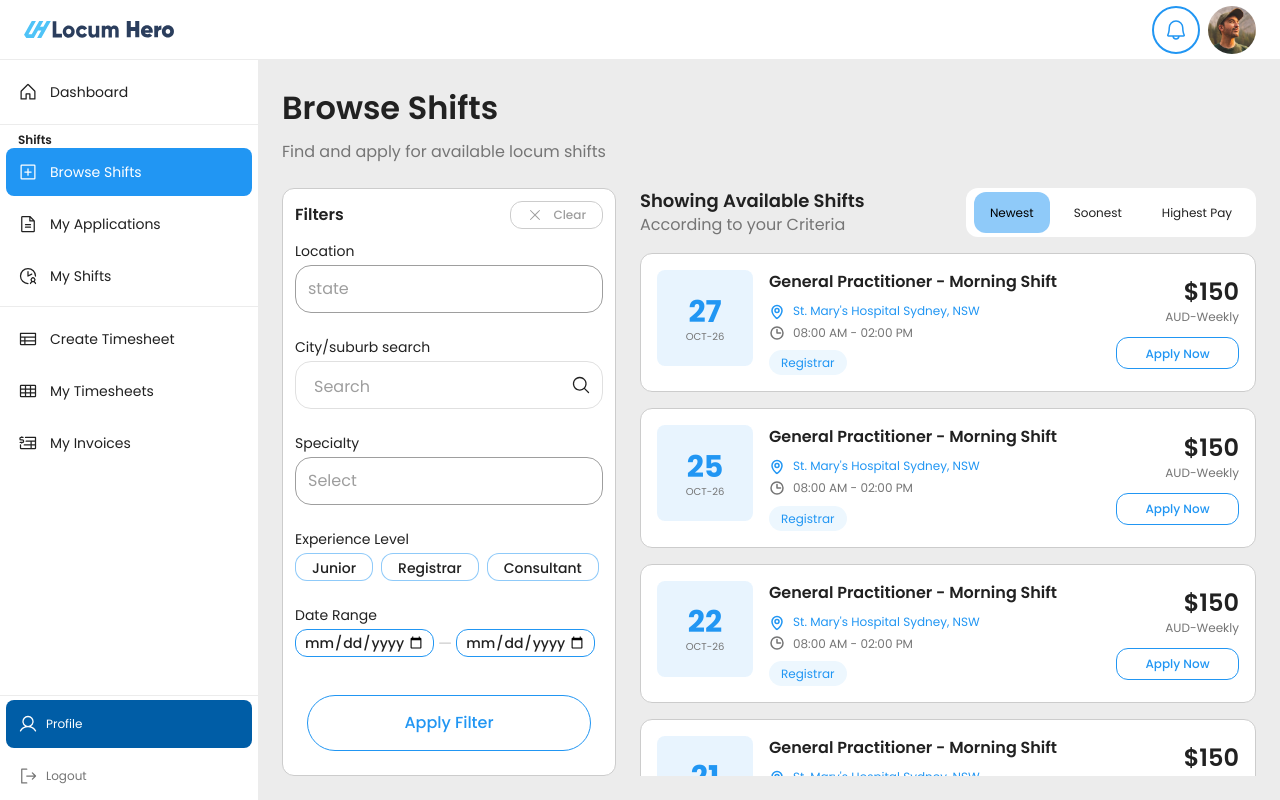
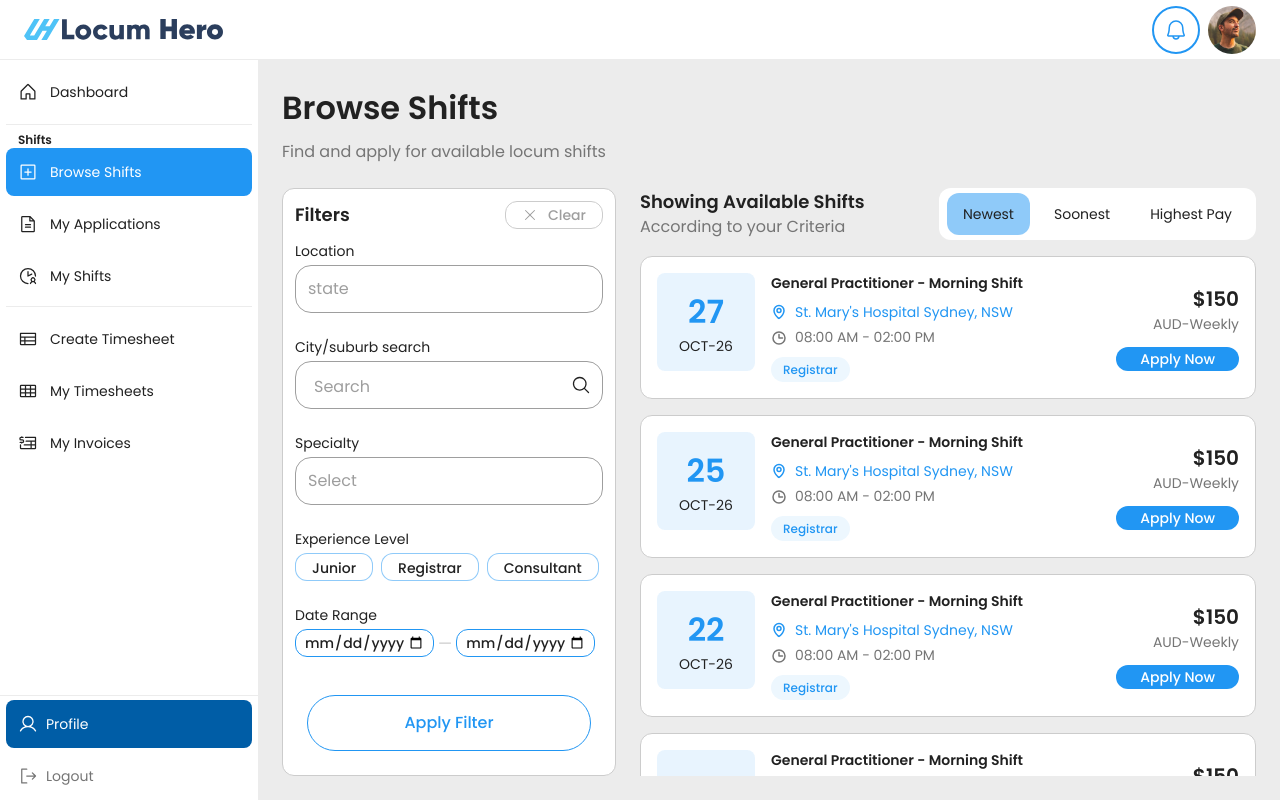
Before and after one commit to ahmadabdul786/CareRoster, a Next.js app: page /dashboard-doctor/browse-shifts in a window 1280 px wide. Built offline with nearby package versions, Linux system fonts and the light colour scheme; some icons are missing.

Commit message:
fix: feedback fixes

```diff
--- a/src/app/(dashboard)/dashboard-doctor/browse-shifts/page.tsx
+++ b/src/app/(dashboard)/dashboard-doctor/browse-shifts/page.tsx
@@ -13,6 +13,7 @@ import { DatePicker } from '@/components/shared/date-picker';
 import { Pagination } from '@/components/shared/pagination';
 import { browseShiftsFilterSchema, type BrowseShiftsFilterFormData } from '@/schemas/browse-shifts.schema';
 import { ShiftDetailsDialog } from '@/components/ui/shift-details-dialog';
+import { TabToggle } from '@/components/ui/tab-toggle';
 import { mockBrowseShifts } from '@/constants/mockBrowseShifts';
 import type { BrowseShift } from '@/types/doctor';
 
@@ -113,7 +114,7 @@ export default function BrowseShiftsPage() {
 
                   {/* Filters Header */}
                   <div className="flex items-center justify-between ">
-                    <Typography as="h3" size="lg" weight="semibold" className="text-dark-gray text-lg leading-none">
+                    <Typography as="h4" size="h4" weight="semibold" className="text-dark-gray leading-none">
                       Filters
                     </Typography>
                     <button
@@ -122,7 +123,7 @@ export default function BrowseShiftsPage() {
                       className="flex items-center gap-2.5 px-4 py-1 border border-soft-gray rounded-xl text-primary-gray hover:text-dark-gray transition-colors h-7"
                     >
                       <Icon icon="ph:x" className="w-4 h-4 text-primary-gray" />
-                      <Typography as="span" size="sm" weight="medium" className="text-sm text-primary-gray leading-5">
+                      <Typography as="span" size="md" weight="medium" className=" text-primary-gray leading-5">
                         Clear
                       </Typography>
                     </button>
@@ -346,41 +347,16 @@ export default function BrowseShiftsPage() {
                     According to your Criteria
                   </Typography>
                 </div>
-                <div className="flex gap-1 lg:gap-2 px-1 lg:px-2 py-1 rounded-xl bg-white overflow-x-auto">
-                  <button
-                    type="button"
-                    onClick={() => setSortBy('newest')}
-                    className={`px-2 lg:px-4 py-2 lg:py-3 rounded-xl text-xs lg:text-sm transition-colors whitespace-nowrap ${
-                      sortBy === 'newest'
-                        ? 'bg-light-blue/50 '
-                        : ' text-secondary-gray '
-                    }`}
-                  >
-                    Newest
-                  </button>
-                  <button
-                    type="button"
-                    onClick={() => setSortBy('soonest')}
-                    className={`px-2 lg:px-4 py-2 lg:py-3 rounded-xl text-xs lg:text-sm transition-colors whitespace-nowrap ${
-                      sortBy === 'soonest'
-                        ? 'bg-light-blue/50 '
-                        : ' text-dark-gray '
-                    }`}
-                  >
-                    Soonest
-                  </button>
-                  <button
-                    type="button"
-                    onClick={() => setSortBy('highest-pay')}
-                    className={`px-2 lg:px-4 py-2 lg:py-3 rounded-xl text-xs lg:text-sm transition-colors whitespace-nowrap ${
-                      sortBy === 'highest-pay'
-                        ? 'bg-light-blue/50 '
-                        : 'text-dark-gray'
-                    }`}
-                  >
-                    Highest Pay
-                  </button>
-                </div>
+                <TabToggle
+                  options={[
+                    { value: 'newest', label: 'Newest' },
+                    { value: 'soonest', label: 'Soonest' },
+                    { value: 'highest-pay', label: 'Highest Pay' },
+                  ]}
+                  active={sortBy}
+                  onChange={setSortBy}
+                  className="overflow-x-auto"
+                />
               </div>
             </div>
 
@@ -395,54 +371,55 @@ export default function BrowseShiftsPage() {
                   {/* Date Badge and Details Container */}
                   <div className="flex items-start gap-3 lg:gap-4 flex-1 w-full">
                     {/* Date Badge */}
-                    <div className="w-16 h-16 lg:w-20 lg:h-20 xl:w-24 xl:h-24 bg-light-blue/10 rounded-lg flex flex-col items-center justify-center shrink-0">
-                      <Typography as="span" size="h1" weight="bold" className="text-light-blue text-xl lg:text-2xl xl:text-3xl">
+                    <div className="w-16 h-16 lg:w-20.5 lg:h-20.5 xl:w-24.5 xl:h-24.5 bg-light-blue/10 rounded-lg flex flex-col items-center justify-center shrink-0">
+                      <Typography as="span" size="h1" weight="semibold" className="text-light-blue ">
                         {shift.date}
                       </Typography>
-                      <Typography as="span" size="sm" weight="normal" className="text-secondary-gray text-xs">
+                      <Typography as="span" size="md" weight="normal" className="text-dark-gray ">
                         {shift.month}
                       </Typography>
                     </div>
 
                     {/* Shift Details */}
                     <div className="flex-1 min-w-0">
-                      <Typography as="h4" size="md" weight="semibold" className="text-dark-gray mb-1 lg:mb-2 text-sm lg:text-base">
+                      <Typography as="h6" size="md" weight="semibold" className="text-dark-gray mb-1 lg:mb-2 ">
                         {shift.title}
                       </Typography>
                       <div className="flex items-start gap-2 mb-1">
                         <MapPinIcon weight="bold" className="w-3.5 h-3.5 lg:w-4 lg:h-4 text-light-blue shrink-0 mt-0.5" />
-                        <Typography as="span" size="md" weight="normal" className="text-light-blue text-xs lg:text-sm break-words">
+                        <Typography as="span" size="md" weight="normal" className="text-light-blue  break-words">
                           {shift.hospital}
                         </Typography>
                       </div>
                       <div className="flex items-center gap-2 mb-2">
                         <ClockIcon weight="bold" className="w-3.5 h-3.5 lg:w-4 lg:h-4 text-secondary-gray" />
-                        <Typography as="span" size="md" weight="normal" className="text-secondary-gray text-xs lg:text-sm">
+                        <Typography as="span" size="md" weight="normal" className="text-secondary-gray ">
                           {shift.time}
                         </Typography>
                       </div>
-                      <span className="inline-block px-2 lg:px-3 py-0.5 lg:py-1 bg-light-blue/8 text-light-blue rounded-full text-xs lg:text-sm">
+                      <Typography as= 'span' size= 'sm'  className="inline-block px-2 lg:px-3 py-0.5 lg:py-1 bg-light-blue/8 text-light-blue rounded-full ">
                         {shift.experienceLevel}
-                      </span>
+                      </Typography>
                     </div>
                   </div>
 
                   {/* Pay Rate and Apply Button */}
                   <div className="flex lg:flex-col items-center lg:items-end justify-between lg:justify-start gap-3 w-full lg:w-auto">
                     <div className="text-left lg:text-right">
-                      <Typography as="span" size="h3" weight="semibold" className="text-dark-gray text-lg lg:text-xl xl:text-2xl">
+                      <Typography as="span" size="h3" weight="semibold" className="text-dark-gray ">
                         ${shift.payRate}
                       </Typography>
-                      <Typography as="p" size="md" weight="normal" className="text-secondary-gray text-xs lg:text-sm">
+                      <Typography as="p" size="md" weight="normal" className="text-secondary-gray ">
                         AUD-Weekly
                       </Typography>
                     </div>
-                    <button
-                      type="button"
-                      className="w-auto lg:w-[100px] xl:w-[123px] h-8 lg:h-7 xl:h-8 py-2 px-4 lg:px-4 xl:px-6 border border-light-blue text-light-blue rounded-xl font-medium text-xs lg:text-sm whitespace-nowrap flex items-center justify-center hover:bg-light-blue/5 transition-colors"
+                    <Button  type="button"
+                      variant="primary"
+                      size="shift"
+                      onClick={() => handleShiftClick(shift)}
                     >
                       Apply Now
-                    </button>
+                    </Button>
                   </div>
                 </div>
               ))}
--- a/src/app/(dashboard)/dashboard-doctor/my-invoices/page.tsx
+++ b/src/app/(dashboard)/dashboard-doctor/my-invoices/page.tsx
@@ -42,8 +42,8 @@ export default function MyInvoicesPage() {
         </div>
 
         {/* Table Card */}
-        <div className="bg-white rounded-2xl border border-soft-gray overflow-hidden">
-          <div className="overflow-x-auto">
+        <div className="bg-white rounded-xl border border-soft-gray overflow-hidden">
+          <div className="overflow-x-auto px-2 xl:px-4 py-2">
             <table className="w-full border-collapse">
               <thead>
                 <tr className="border-b border-light-gray">
--- a/src/components/dashboard/DashboardHeader.tsx
+++ b/src/components/dashboard/DashboardHeader.tsx
@@ -23,11 +23,11 @@ export function DashboardHeader({ onMenuClick }: DashboardHeaderProps) {
         </button>
 
         {/* Logo */}
-        <div className="min-w-0 h-5 w-[100px] sm:h-6 sm:w-[130px] md:w-[150px]">
+        <div className="min-w-0 h-5 w-[100px] sm:h-5.5 sm:w-[130px] md:w-[199px]">
           <Image
             src="/assets/svg/logo.svg"
             alt="Locum Hero"
-            width={150}
+            width={199}
             height={24}
             className="h-full w-full object-contain object-left"
             priority
--- a/src/components/dashboard/DashboardSidebar.tsx
+++ b/src/components/dashboard/DashboardSidebar.tsx
@@ -77,7 +77,7 @@ export function DashboardSidebar({ role }: DashboardSidebarProps) {
             key={sectionIndex}
             className={cn(
               "my-2",
-              section.title && "border-t border-b border-[#ECECEC] py-1.5 -mx-4 px-4 "
+              section.title && "border-t border-b border-[#ECECEC] py-1.5"
             )}
           >
             {section.title && (
@@ -132,7 +132,7 @@ export function DashboardSidebar({ role }: DashboardSidebarProps) {
           )}
         >
           <Icon icon="ph:user" className="w-5 h-5 shrink-0 text-current" />
-          <Typography size="sm" weight="normal" className="leading-6 text-current">
+          <Typography size="md" weight="normal" className="leading-6 text-current">
             Profile
           </Typography>
         </Link>
@@ -141,7 +141,7 @@ export function DashboardSidebar({ role }: DashboardSidebarProps) {
           className="flex items-center gap-2 p-3 py-3 rounded-lg transition-all text-secondary-gray hover:bg-light-blue hover:text-white"
         >
           <Icon icon="ph:sign-out" className="w-5 h-5 shrink-0 text-current" />
-          <Typography size="sm" weight="normal" className="leading-6 text-current">
+          <Typography size="md" weight="normal" className="leading-6 text-current">
             Logout
           </Typography>
         </Link>
--- a/src/components/shared/city-suburb-search/index.tsx
+++ b/src/components/shared/city-suburb-search/index.tsx
@@ -22,12 +22,12 @@ const selectStyles: StylesConfig<CityOption, false> = {
     minHeight: 48,
     height: 48,
     borderRadius: 16,
-    borderColor: state.isFocused ? '#2196F3' : '#E0E0E0',
+    borderColor: state.isFocused ? '#2196F3' : '#9E9E9E',
     boxShadow: 'none',
     paddingRight: 32,
     fontSize: 16,
     '&:hover': {
-      borderColor: state.isFocused ? '#2196F3' : '#E0E0E0',
+      borderColor: state.isFocused ? '#2196F3' : '#9E9E9E',
     },
   }),
   valueContainer: (base) => ({
@@ -100,7 +100,7 @@ export function CitySuburbSearch({ id, value = '', onChange }: CitySuburbSearchP
   if (!isMounted) {
     return (
       <div className="relative">
-        <div className="h-12 w-full rounded-2xl border border-soft-gray bg-white" />
+        <div className="h-12 w-full rounded-2xl border border-primary-gray bg-white" />
         <Icon
           icon="ph:magnifying-glass"
           className="absolute right-3 top-1/2 -translate-y-1/2 w-5 h-5 text-dark-gray pointer-events-none"
--- a/src/components/ui/shift-card/index.tsx
+++ b/src/components/ui/shift-card/index.tsx
@@ -41,7 +41,7 @@ export function ShiftCard(props: ShiftCardProps) {
             <button
               type="button"
               onClick={props.onEdit}
-              className="cursor-pointer shrink-0 text-secondary-gray hover:text-light-blue transition-colors"
+              className="cursor-pointer shrink-0 text-dark-gray hover:text-light-blue transition-colors"
               aria-label="Edit timesheet"
             >
               <PencilSimpleLineIcon className="w-4 h-4" />
@@ -222,7 +222,7 @@ export function ShiftCard(props: ShiftCardProps) {
                 View Details
               </Button>
             ) : props.timesheetCreated ? (
-              <Typography as="span" size="md" weight="medium" className="inline-flex items-center gap-1.5 px-3 py-1 rounded-full bg-[#B9F6CA] text-[#00C853] font-medium">
+              <Typography as="span" size="md" weight="medium" className="inline-flex items-center gap-2 px-4 py-1 leading-[20px]  rounded-full bg-[#B9F6CA] text-[#00C853] font-medium">
                 <CheckCircleIcon weight="bold" className="w-4 h-4 shrink-0" />
                 Timesheet Created
               </Typography>
--- a/src/components/ui/shift-details-dialog/index.tsx
+++ b/src/components/ui/shift-details-dialog/index.tsx
@@ -59,17 +59,17 @@ export function ShiftDetailsDialog({ isOpen, onClose, shift }: ShiftDetailsDialo
         <div className="flex-1 overflow-y-auto p-3 md:p-4">
           {/* Shift Title */}
           <Typography
-            as="h2"
+            as="h3"
             size="h3"
             weight="semibold"
-            className="text-dark-gray mb-4 md:mb-6 text-lg md:text-xl"
+            className="text-dark-gray mb-4 md:mb-6 "
           >
             {shift.title}
           </Typography>
 
           {/* Shift Information Section */}
           <Typography
-            as="h3"
+            as="h4"
             size="h4"
             weight="semibold"
             className="text-dark-gray mb-3 md:mb-4"
@@ -84,16 +84,16 @@ export function ShiftDetailsDialog({ isOpen, onClose, shift }: ShiftDetailsDialo
               <Typography
                 as="span"
                 size="h1"
-                weight="bold"
-                className="text-light-blue text-2xl md:text-[32px] leading-none"
+                weight="semibold"
+                className="text-light-blue  leading-none"
               >
                 {shift.date}
               </Typography>
               <Typography
                 as="span"
-                size="sm"
+                size="md"
                 weight="normal"
-                className="text-secondary-gray text-xs"
+                className="text-dark-gray "
               >
                 {shift.month}
               </Typography>
@@ -109,7 +109,7 @@ export function ShiftDetailsDialog({ isOpen, onClose, shift }: ShiftDetailsDialo
                     as="p"
                     size="md"
                     weight="normal"
-                    className="text-light-blue text-sm md:text-base"
+                    className="text-light-blue "
                   >
                     {shift.hospital}
                   </Typography>
@@ -121,7 +121,7 @@ export function ShiftDetailsDialog({ isOpen, onClose, shift }: ShiftDetailsDialo
                     as="span"
                     size="md"
                     weight="normal"
-                    className="text-secondary-gray text-sm md:text-base"
+                    className="text-secondary-gray "
                   >
                     {shift.time}
                   </Typography>
@@ -145,7 +145,7 @@ export function ShiftDetailsDialog({ isOpen, onClose, shift }: ShiftDetailsDialo
                   as="span"
                   size="h3"
                   weight="semibold"
-                  className="text-dark-gray block leading-tight text-xl md:text-2xl"
+                  className="text-dark-gray block leading-tight "
                 >
                   ${shift.payRate}
                 </Typography>
@@ -153,7 +153,7 @@ export function ShiftDetailsDialog({ isOpen, onClose, shift }: ShiftDetailsDialo
                   as="p"
                   size="md"
                   weight="normal"
-                  className="text-secondary-gray text-xs md:text-sm"
+                  className="text-secondary-gray "
                 >
                   AUD-Weekly
                 </Typography>
@@ -178,7 +178,7 @@ export function ShiftDetailsDialog({ isOpen, onClose, shift }: ShiftDetailsDialo
               as="p"
               size="md"
               weight="normal"
-              className="text-secondary-gray leading-[18px] tracking-[-0.08px] text-sm md:text-base"
+              className="text-secondary-gray leading-[18px] tracking-[-0.08px] "
             >
               {shift.description ||
                 'Provide general medical care to patients in a busy clinical setting. Responsibilities include consultations, diagnosis, and routine procedures.'}
@@ -210,7 +210,7 @@ export function ShiftDetailsDialog({ isOpen, onClose, shift }: ShiftDetailsDialo
               as="p"
               size="md"
               weight="normal"
-              className="text-secondary-gray text-sm md:text-base"
+              className="text-secondary-gray "
             >
               {shift.hospitalOverview ||
                 "St. Mary's Hospital is a well-established healthcare provider offering a wide range of medical services with modern facilities and a supportive clinical team."}
--- a/src/components/ui/tab-toggle/index.tsx
+++ b/src/components/ui/tab-toggle/index.tsx
@@ -20,7 +20,7 @@ export function TabToggle<T extends string>({
 }: TabToggleProps<T>) {
   return (
     <div
-      className={`flex items-center bg-white  rounded-xl py-[3px] px-2 gap-1 self-start sm:self-auto shrink-0 h-[52px] ${className}`}
+      className={`flex items-center bg-white  rounded-xl py-[5px] px-2 gap-2 self-start sm:self-auto shrink-0 h-[52px] ${className}`}
     >
       {options.map((option) => (
         <button
```
